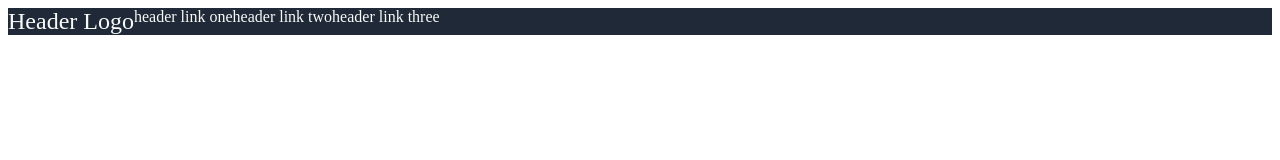
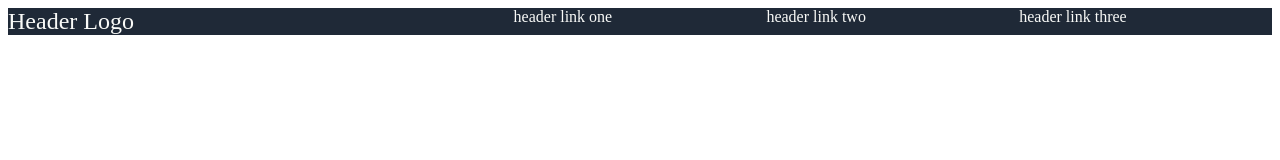
Before and after one commit to p3rc1/top-landing-page, a plain HTML site: page index.html in a window 1280 px wide. Drawn offline with Linux system fonts and the light colour scheme.

Commit message:
Playing arround with flex proporties to get the look.

```diff
--- a/style.css
+++ b/style.css
@@ -11,3 +11,11 @@
     font-size: 24px;
     color: #f9faf8;
 }
+
+.top-menu div {
+    flex: 1;
+}
+
+.top-menu #header-logo {
+    flex-grow: 2;
+}
```
